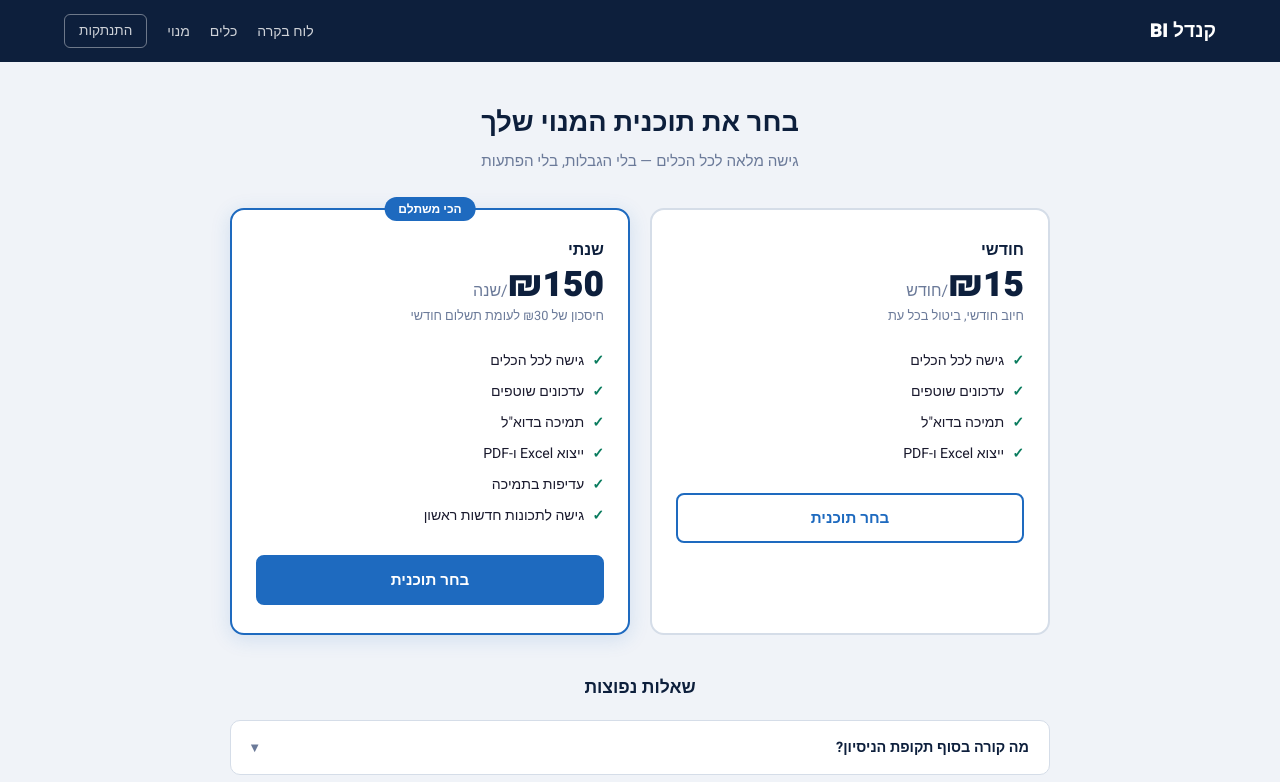
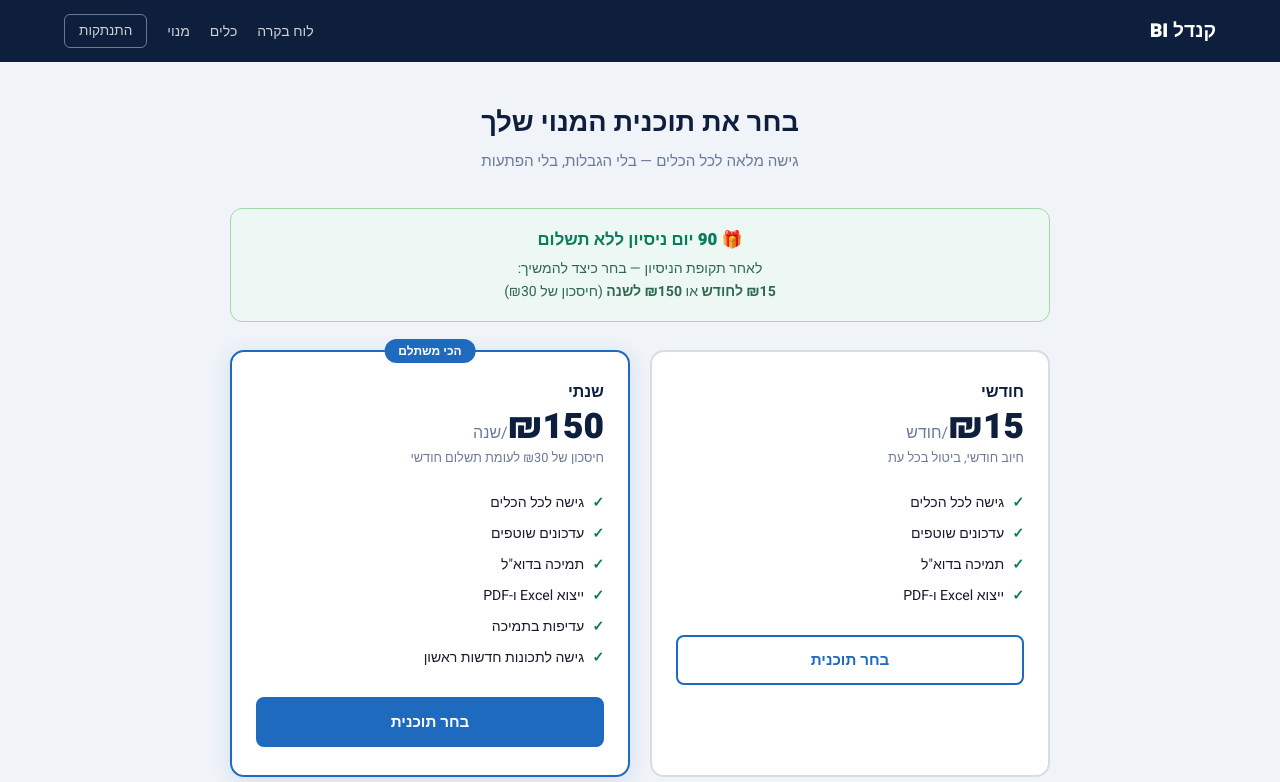
Before and after one commit to OrKandel/kandelbi, a website: page subscribe.html in a window 1280 px wide. Shown: the top 782 px of the page. Drawn offline with nearby package versions, Linux system fonts and the light colour scheme.

Commit message:
Add files via upload

```diff
--- a/subscribe.html
+++ b/subscribe.html
@@ -91,6 +91,12 @@ h1{color:var(--navy);font-size:1.7rem;text-align:center;margin-bottom:8px}
 <main>
   <h1>בחר את תוכנית המנוי שלך</h1>
   <p class="hero-sub">גישה מלאה לכל הכלים — בלי הגבלות, בלי הפתעות</p>
+
+  <div style="background:#edf7f3;border:1px solid #a5d6a7;border-radius:12px;padding:18px 24px;margin-bottom:28px;text-align:center">
+    <div style="font-size:1.05rem;font-weight:900;color:#0a7c5e;margin-bottom:6px">🎁 90 יום ניסיון ללא תשלום</div>
+    <div style="font-size:0.88rem;color:#2d6a4f;line-height:1.6">לאחר תקופת הניסיון — בחר כיצד להמשיך:<br/>
+      <strong>₪15 לחודש</strong> או <strong>₪150 לשנה</strong> (חיסכון של ₪30)</div>
+  </div>
 
   <div id="current-status" class="status-section" style="display:none">
     <h2>הסטטוס הנוכחי שלך</h2>
```
Also changed, not shown: login.html (+1 -1 lines).
